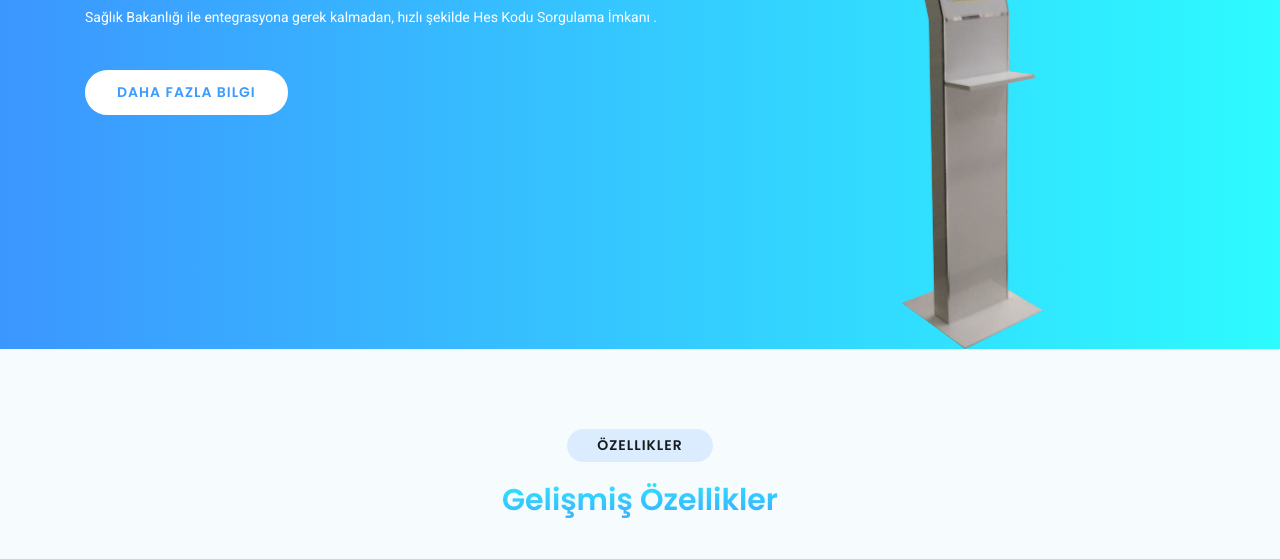
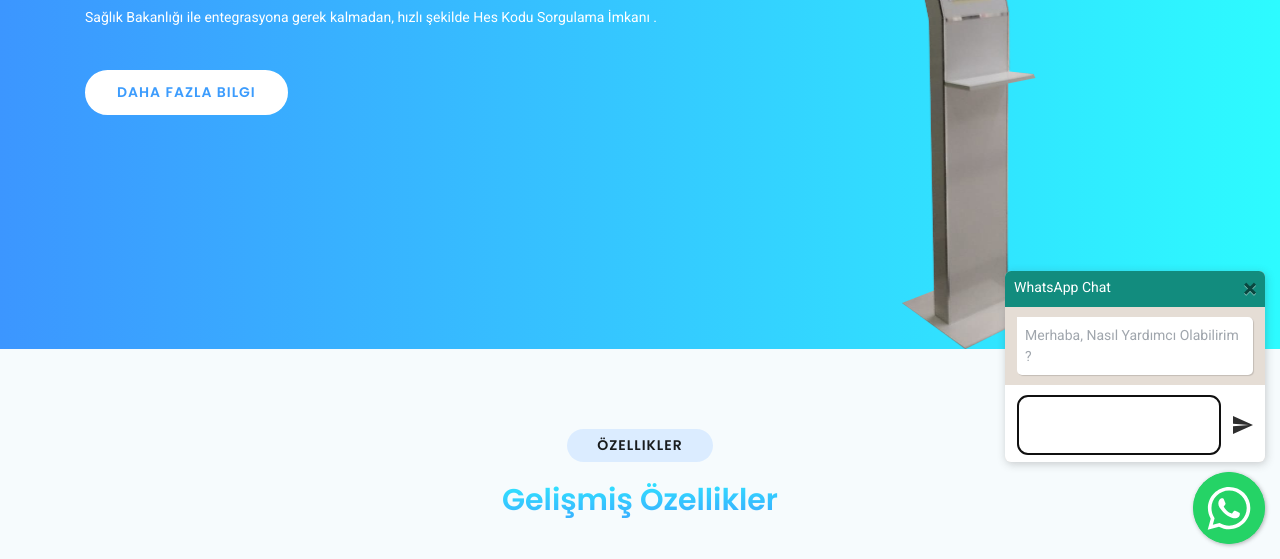
Before and after one commit to ramazanfirin/heskontolsistemleri.com, a plain HTML site: page index.html in a window 1280 px wide. Shown: the part 241-800 px from the top of the page. Drawn offline with Linux system fonts and the light colour scheme; files whose address does not match are found by name.

Commit message:
düzenleme yapıldı

```diff
--- /dev/null
+++ b/css/floating-wpp.css
@@ -0,0 +1,111 @@
+.floating-wpp {
+    position: fixed;
+    bottom: 15px;
+    left: 15px;
+    font-size: 14px;
+    transition: bottom 0.2s;
+}
+
+.floating-wpp .floating-wpp-button {
+    position: relative;
+    border-radius: 50%;
+    box-shadow: 1px 1px 4px rgba(60, 60, 60, 0.4);
+    transition: box-shadow 0.2s;
+    cursor: pointer;
+    overflow: hidden;
+}
+
+.floating-wpp .floating-wpp-button img,
+.floating-wpp .floating-wpp-button svg {
+    position: absolute;
+    width: 100%;
+    height: auto;
+    object-fit: cover;
+    top: 50%;
+    left: 50%;
+    transform: translate3d(-50%, -50%, 0);
+    border-radius: 50%;
+}
+
+.floating-wpp:hover {
+    bottom: 17px;
+}
+
+.floating-wpp:hover .floating-wpp-button {
+    box-shadow: 1px 2px 8px rgba(60, 60, 60, 0.4);
+}
+
+.floating-wpp .floating-wpp-popup {
+    /*border: 2px solid white;*/
+    border-radius: 6px;
+    background-color: #E5DDD5;
+    position: absolute;
+    overflow: hidden;
+    padding: 0;
+    box-shadow: 1px 2px 8px rgba(60, 60, 60, 0.25);
+    width: 0px;
+    height: 0px;
+    bottom: 0;
+    opacity: 0;
+    transition: bottom 0.1s ease-out, opacity 0.2s ease-out;
+    transform-origin: bottom;
+}
+
+.floating-wpp .floating-wpp-popup.active {
+    padding: 0 12px 12px 12px;
+    width: 260px;
+    height: auto;
+    bottom: 82px;
+    opacity: 1;
+}
+
+.floating-wpp .floating-wpp-popup .floating-wpp-message {
+    background-color: white;
+    padding: 8px;
+    border-radius: 0px 5px 5px 5px;
+    box-shadow: 1px 1px 1px rgba(0, 0, 0, 0.15);
+    opacity: 0;
+    transition: opacity 0.2s;
+}
+
+.floating-wpp .floating-wpp-popup.active .floating-wpp-message {
+    opacity: 1;
+    transition-delay: 0.2s;
+}
+
+.floating-wpp .floating-wpp-popup .floating-wpp-head {
+    text-align: right;
+    color: white;
+    margin: 0 -15px 10px -15px;
+    padding: 6px 12px;
+    display: flex;
+    justify-content: space-between;
+    cursor: pointer;
+}
+
+.floating-wpp .floating-wpp-input-message {
+    background-color: white;
+    margin: 10px -15px -15px -15px;
+    padding: 0 15px;
+    display: flex;
+    align-items: center;
+}
+
+.floating-wpp .floating-wpp-input-message textarea {
+    border: 1px solid #ccc;
+    border-radius: 4px;
+    box-shadow: none;
+    padding: 8px;
+    margin: 10px 0;
+    width: 100%;
+    max-width: 100%;
+    font-family: inherit;
+    font-size: inherit;
+    resize: none;
+}
+
+.floating-wpp .floating-wpp-btn-send {
+    margin-left: 12px;
+    font-size: 0;
+    cursor: pointer;
+}
--- a/css/main.css
+++ b/css/main.css
@@ -790,8 +790,8 @@ button:focus {
 }
 
 #clients .client-item-wrapper img {
-  width: 70%;
-  opacity: 0.5;
+  /*width: 70%;*/
+  /*opacity: 0.5;*/
 }
 
 #clients #clients-scroller img:hover {
--- a/index.html
+++ b/index.html
@@ -1,6 +1,15 @@
 <!DOCTYPE html>
 <html lang="en">
   <head>
+    <!-- Global site tag (gtag.js) - Google Analytics -->
+<script async src="https://www.googletagmanager.com/gtag/js?id=G-MFXFF94FZL"></script>
+<script>
+  window.dataLayer = window.dataLayer || [];
+  function gtag(){dataLayer.push(arguments);}
+  gtag('js', new Date());
+
+  gtag('config', 'G-71LZTWYCLE');
+</script>
     <!-- Required meta tags -->
     <meta charset="utf-8">
     <meta name="viewport" content="width=device-width, initial-scale=1, shrink-to-fit=no">
@@ -19,9 +28,11 @@
     <link rel="stylesheet" href="css/nivo-lightbox.css">
     <link rel="stylesheet" href="css/main.css">
     <link rel="stylesheet" href="css/responsive.css">
+    <link rel="stylesheet" href="css/floating-wpp.css">
 
-	<script src="http://code.jivosite.com/widget/OhbcnxFj4Z" async></script>
 
+<!--	<script src="http://code.jivosite.com/widget/OhbcnxFj4Z" async></script>
+-->
   </head>
 
   <body>
@@ -481,29 +492,6 @@
     <!-- Testimonial Section End -->
 
     <!-- Clients Section -->
-<!--
-    <div id="clients" class="section">
-      <div class="container">
-        <div class="row" id="clients-scroller">
-          <div class="client-item-wrapper">
-            <img src="img/clients/img1.png" alt="">
-          </div>
-          <div class="client-item-wrapper">
-            <img src="img/clients/img2.png" alt="">
-          </div>
-          <div class="client-item-wrapper">
-            <img src="img/clients/img3.png" alt="">
-          </div>
-          <div class="client-item-wrapper">
-            <img src="img/clients/img4.png" alt="">
-          </div>
-          <div class="client-item-wrapper">
-            <img src="img/clients/img5.png" alt="">
-          </div>
-        </div>
-      </div>
-    </div>
-    <!-- Client Section End -->
 
     <!-- Subcribe Section Start -->
 <!--
@@ -647,6 +635,52 @@
     <!-- download Section Start -->
 
 
+        <div id="clients" class="section">
+          <div class="container">
+            <div class="section-header">
+              <p class="btn btn-subtitle wow fadeInDown" data-wow-delay="0.2s">Referanslar</p>
+              <!-- <h2 class="section-title">En Uygun Modeli Seçebilirsiniz...</h2>-->
+            </div>
+
+            <div class="row" id="clients-scroller">
+
+              <div class="client-item-wrapper">
+                <a href="http://www.kidsnook.com.tr" target="_blank">
+                  <img src="img/clients/kidsnook.jpg" style="transform: scale(1); height:100px" title="Kidsnook">
+                </a>
+              </div>
+
+              <div class="client-item-wrapper">
+                <a href="http://www.dedehukuk.com.tr" target="_blank">
+                  <img src="img/clients/ddhukuk.jpg" style="transform: scale(1); height:100px " title="Dede Hukuk Bürosu">
+                </a>
+              </div>
+
+              <div class="client-item-wrapper">
+                <a href="http://efebobinaj.com/" target="_blank">
+                  <img src="img/clients/efelogo.png" style="transform: scale(1); height:100px"  title="Efe Bobinaj">
+                </a>
+              </div>
+
+              <div class="client-item-wrapper">
+                <a href="https://jangle.co/" target="_blank">
+                  <img src="img/clients/jangle.svg" style="transform: scale(1); height:60px " title="Jangle" >
+                </a>
+              </div>
+
+              <div class="client-item-wrapper">
+                <img src="img/clients/dd.jpg" style="transform: scale(1); height:100px " title="DD Teknoloji">
+              </div>
+
+
+
+            </div>
+          </div>
+        </div>
+        <!-- Client Section End -->
+
+
+
     <!-- Map Section Start -->
 
     <section id="map-area">
@@ -675,7 +709,14 @@
           <p class="text"><b>Kayseri Şube &#160;&#160;   :</b> İstasyon Cad. No:57 Kocasinan / Kayseri</p>
 
           <p class="text"><b>Email&#160;&#160;   :</b> satis@heskontrolsistemleri.com</p>
-          <p class="text"><b>Kurumsal Whatsapp İletişim Hattı :</b> 0552 780 06 90</p>
+          <p class="text"><b>İletişim :</b>
+          <a class="whatsapp-ft" href="https://web.whatsapp.com/send?phone=9005527800690" rel="nofollow" target="_blank"
+                  style=" margin: 16px auto 0; position: relative; padding-left: 36px; padding-top: 4px; color: #484848;">
+                  <span style="font-weight:normal; font-size: 14px;">WhatsApp Destek</span>
+                  <img src="https://images.hepsiburada.net/assets/sfstatic/Content/images/messaging-whatsapp.svg" width="24" style="max-width: 100%;
+                  display: block; position: absolute; left: 0; top: 0;">
+          </a>
+          </p>
           <ul class="social mt-40">
           </ul>
           <br></br>
@@ -694,7 +735,7 @@
     <!-- Footer Section Start -->
     <footer>
       <!-- Footer Area Start -->
-
+<div id="myButton"></div>
       <section class="footer-Content">
       <!--  <div class="container">
           <div class="row">
@@ -768,11 +809,11 @@
     </footer>
     <!-- Footer Section End -->
 
-    <!-- Go To Top Link -->
+    <!-- Go To Top Link
     <a href="#" class="back-to-top">
       <i class="lni-chevron-up"></i>
     </a>
-
+ -->
     <!-- Preloader -->
     <div id="preloader">
       <div class="loader" id="loader-1"></div>
@@ -796,6 +837,19 @@
     <script src="js/form-validator.min.js"></script>
     <script src="js/contact-form-script.js"></script>
     <script src="js/main.js"></script>
+    <script src="js/floating-wpp.min.js"></script>
+
 
   </body>
+  <script type="text/javascript">
+  $(function () {
+    $('#myButton').floatingWhatsApp({
+      phone: '9005527800690',
+      popupMessage: 'Merhaba, Nasıl Yardımcı Olabilirim ?',
+    showPopup: true,
+    position: 'right',
+    autoOpenTimeout:3000
+    });
+  });
+</script>
 </html>
```
Also changed, not shown: img/clients/dd.jpg (added), img/clients/ddhukuk.jpg (added), img/clients/efelogo.png (added), img/clients/jangle.svg (added), img/clients/kidsnook.jpg (added), js/floating-wpp.min.js (added).
